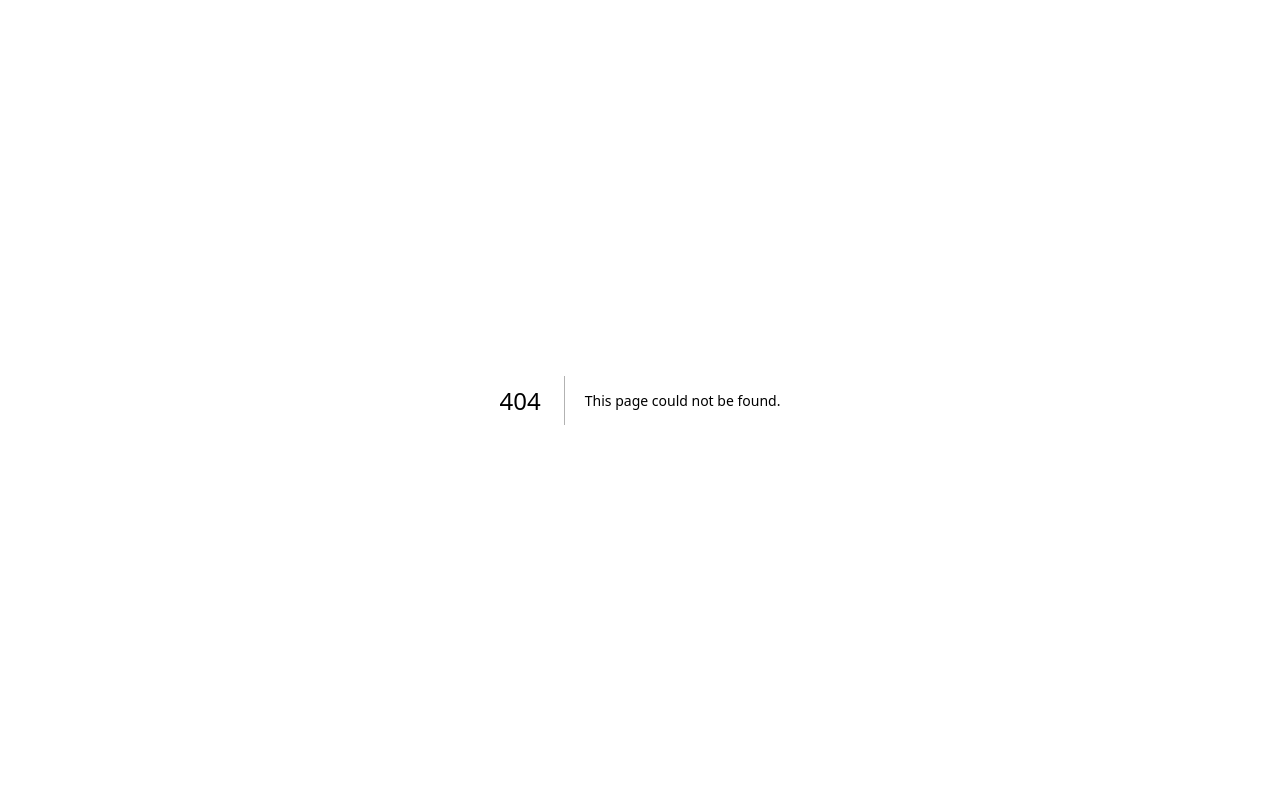
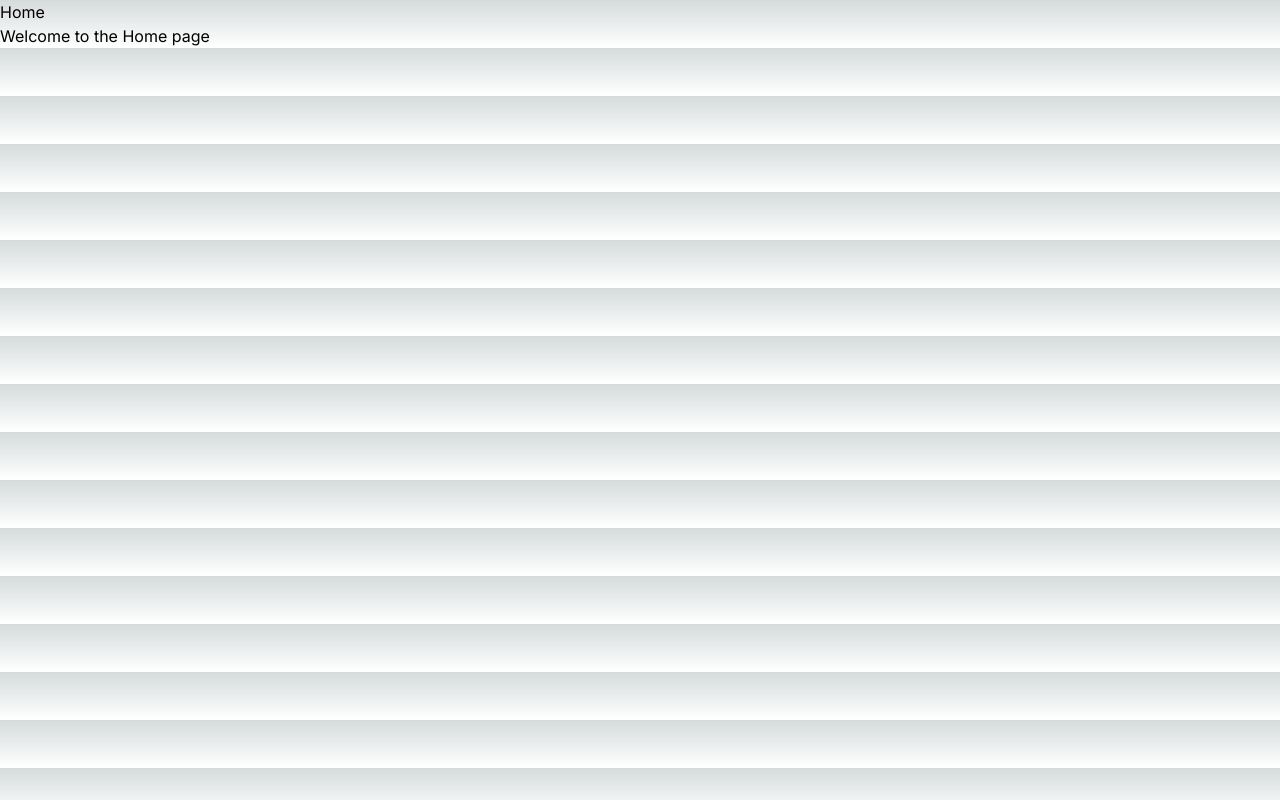
Before and after one commit to pablosecuen/carwash, a Next.js app: page /home in a window 1280 px wide. Before the commit this address had no page. Built offline with nearby package versions, Linux system fonts and the light colour scheme.

Commit message:
feat: add home pge to redirect login

```diff
--- /dev/null
+++ b/src/app/home/page.tsx
@@ -0,0 +1,8 @@
+export default function Page() {
+  return (
+    <main>
+      <h1>Home</h1>
+      <p>Welcome to the Home page</p>
+    </main>
+  )
+}
```
